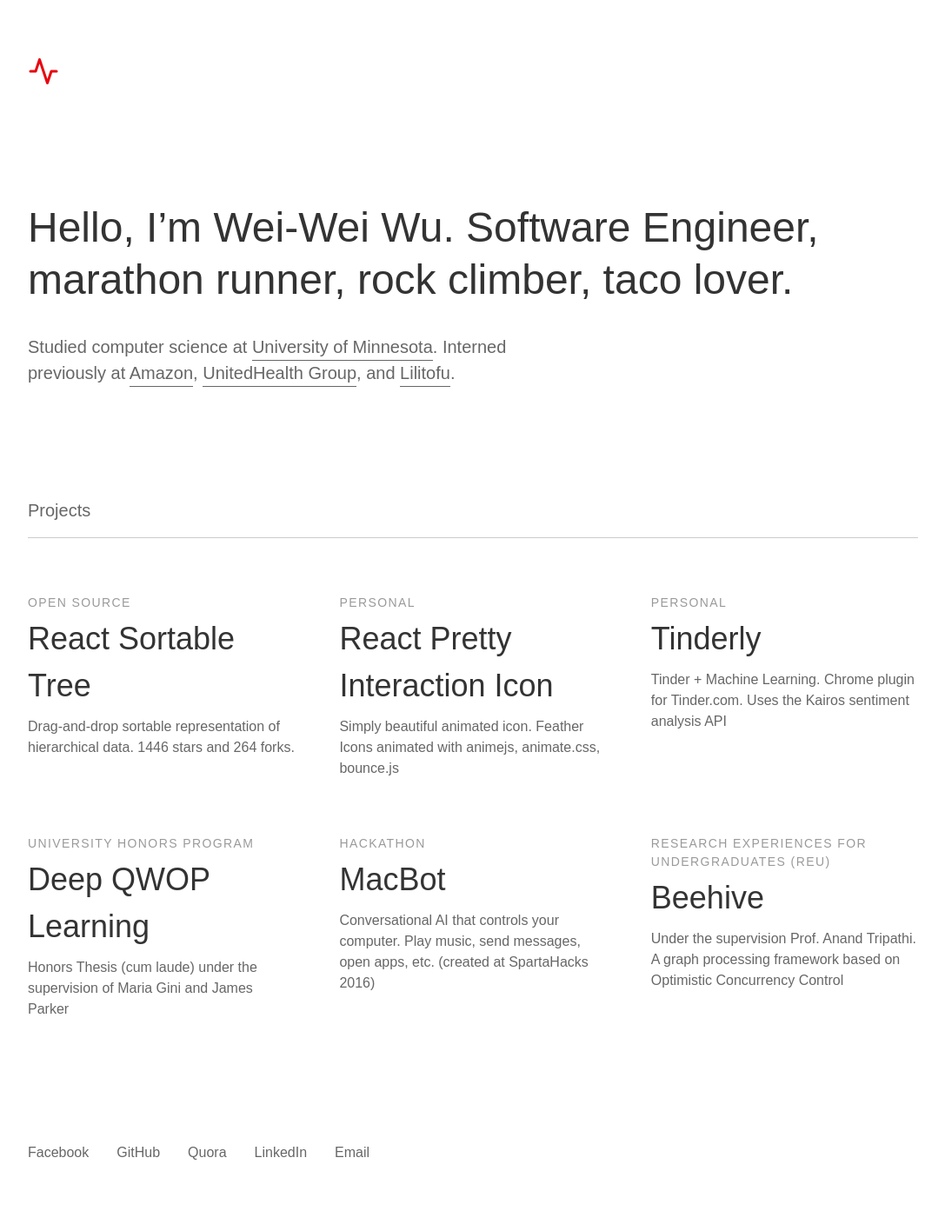
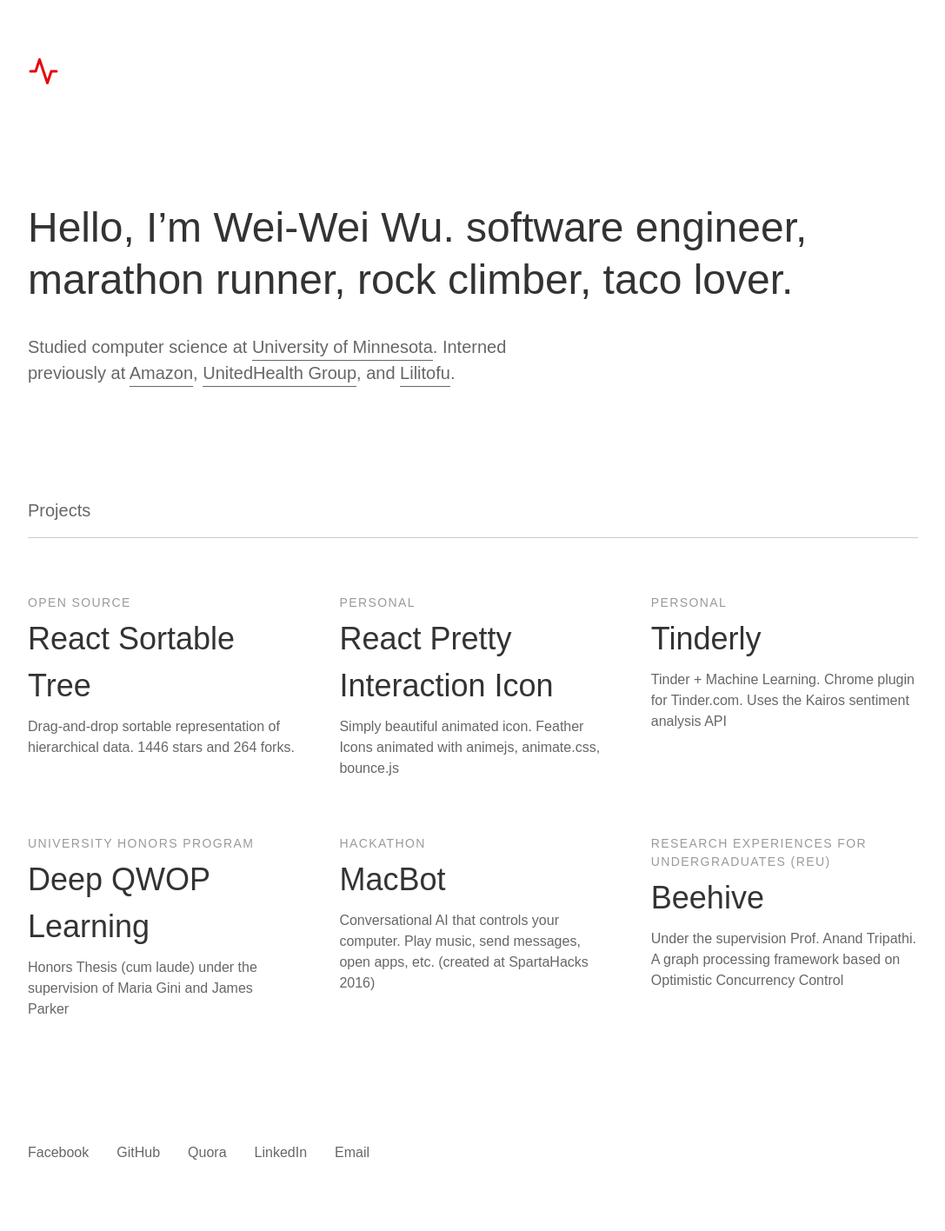
Before and after one commit to wuweiweiwu/wuweiweiwu.github.io, a Jekyll site: the page built from index.html, in a window 1280 px wide. Shown: the whole page at 87% size, without its empty margins (96-1183 px from the left). Built offline with Jekyll 4.4.1, drawn with Linux system fonts in a browser that asks for light colours; some web fonts are replaced.

Commit message:
capitalization issue

```diff
--- a/index.html
+++ b/index.html
@@ -1,7 +1,7 @@
 ---
 layout: default
 title: Wei-Wei Wu
-description: Software Engineer, marathon runner, rock climber, taco lover.
+description: software engineer, marathon runner, rock climber, taco lover.
 ---
 <div class="flex flex-column w-80 mw9 pv4 pv0-ns center">
 
```
